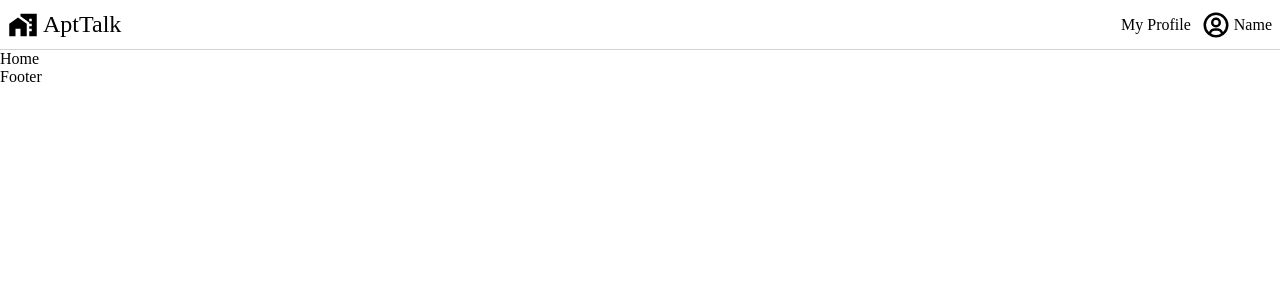
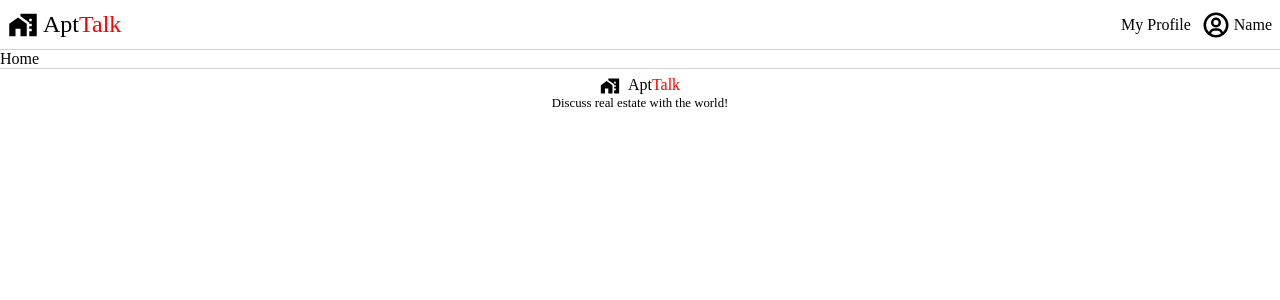
Before and after one commit to Tanzil748/aptTalk, a React (Vite) app in the folder frontend/: page / in a window 1280 px wide. Shown: the top 300 px of the page. Built offline with nearby package versions, Linux system fonts and the light colour scheme.

Commit message:
Added footer

```diff
--- a/frontend/src/components/Footer.jsx
+++ b/frontend/src/components/Footer.jsx
@@ -1,7 +1,19 @@
 import React from "react";
+import css from "../styles/footer.module.css";
+import { MdMapsHomeWork } from "react-icons/md";
 
 const Footer = () => {
-  return <div>Footer</div>;
+  return (
+    <div className={css.layout}>
+      <div className={css.top}>
+        <MdMapsHomeWork size={20} />
+        <div style={{ fontSize: "1em" }}>
+          Apt<span style={{ color: "red" }}>Talk</span>
+        </div>
+      </div>
+      <p className={css.bottom}>Discuss real estate with the world!</p>
+    </div>
+  );
 };
 
 export default Footer;
--- a/frontend/src/components/Header.jsx
+++ b/frontend/src/components/Header.jsx
@@ -12,7 +12,9 @@ const Header = () => {
       <div>
         <Link to="/" className={css.left}>
           <MdMapsHomeWork size={30} />
-          <span>AptTalk</span>
+          <div>
+            Apt<span style={{ color: "red" }}>Talk</span>
+          </div>
         </Link>
       </div>
       <div className={css.right}>
--- /dev/null
+++ b/frontend/src/styles/footer.module.css
@@ -0,0 +1,18 @@
+.layout {
+  display: flex;
+  flex-direction: column;
+  align-items: center;
+  justify-content: center;
+  height: 50px;
+  padding: 10px 0px;
+  border-top: 1px solid lightgray;
+}
+
+.top {
+  display: flex;
+  gap: 8px;
+}
+
+.bottom {
+  font-size: 0.8em;
+}
```
